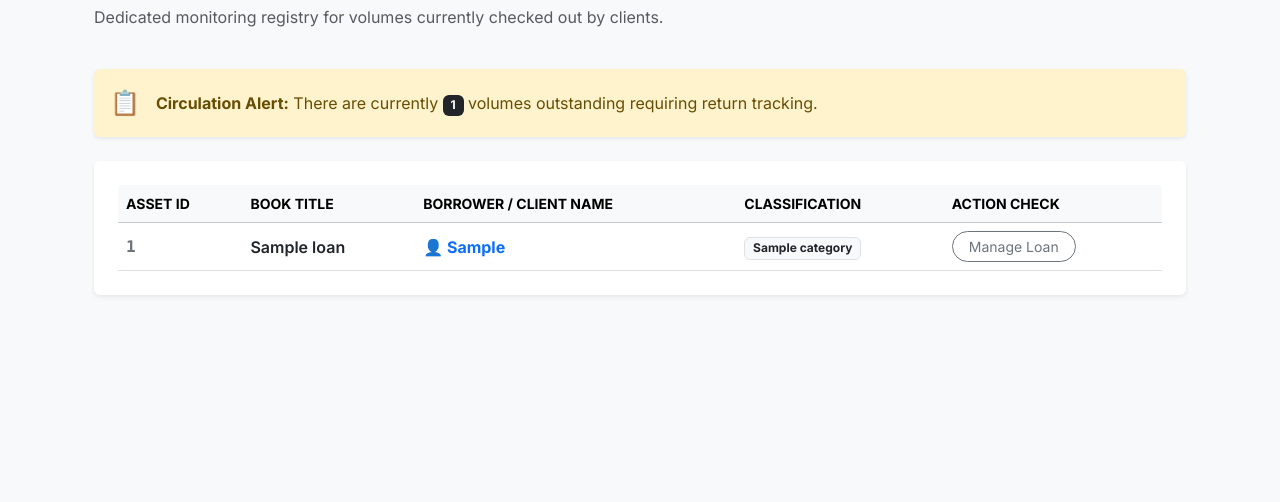
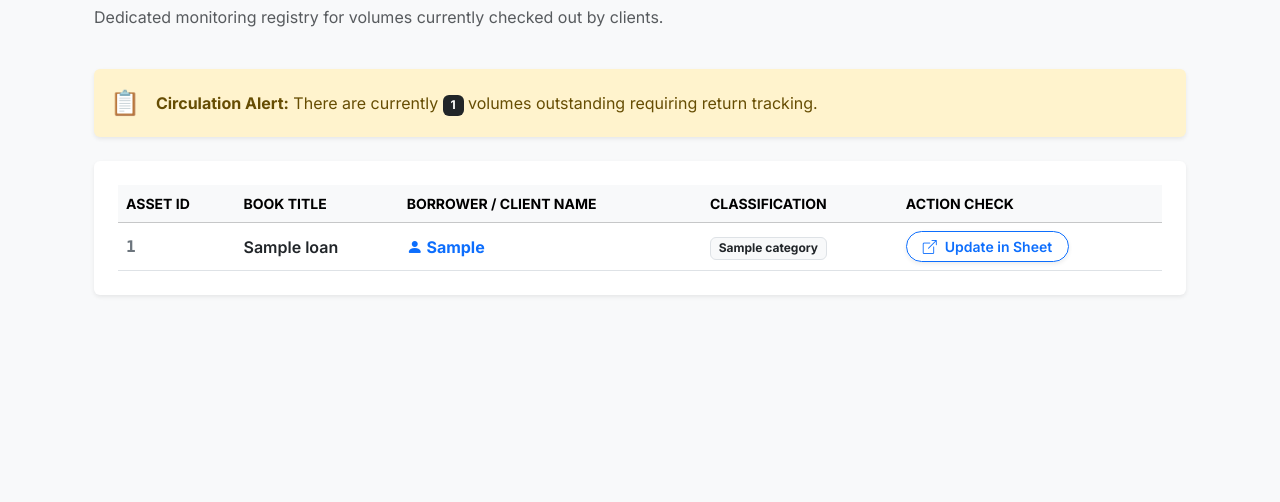
Before and after one commit to berkeley-library-admin/SCHOOL_LIBRARY_PORTAL, a Flask app: template app/templates/borrowed.html in a window 1280 px wide. Shown: the part 161-663 px from the top of the page. Run offline with Flask 3, Linux system fonts and the light colour scheme; the template is opened without the code that fills it: most values are stand-ins (such as "Sample title", 1, 10 or a date in 2020).

Commit message:
Update borrowed.html

```diff
--- a/app/templates/borrowed.html
+++ b/app/templates/borrowed.html
@@ -33,19 +33,16 @@
                     <tr>
                         <td class="font-monospace fw-bold text-secondary">{{ loan.id }}</td>
                         <td class="fw-semibold text-dark">{{ loan.title }}</td>
-                        <td class="fw-bold text-primary">👤 {{ loan.borrowed_by if loan.borrowed_by else 'Unknown Student' }}</td>
+                        <td class="fw-bold text-primary">
+                            <i class="bi bi-person-fill"></i> {{ loan.borrowed_by if loan.borrowed_by else 'Unknown Student' }}
+                        </td>
                         <td><span class="badge bg-light text-dark border">{{ loan.category }}</span></td>
                         <td>
-                            <button class="btn btn-sm btn-outline-secondary rounded-pill px-3" onclick="alert('System connected to live Google Sheet data pipeline. To check this book back in, clear or modify its row inside your Google Spreadsheet database matrix!')">
-                                Manage Loan
-                            </button>
-                        </td>
-                    </tr>
-                    {% else %}
-                    <tr>
-                        <td colspan="5" class="text-center text-muted py-5">
-                            <div class="fs-2 mb-2">🎉</div>
-                            All assets accounted for! Zero active loans currently registered.
+                            <a href="https://docs.google.com/spreadsheets/d/1O0w6xS-rI6f6p6U6B7t_fR7v1tI3y7x_JgBmUE0cgZ1MnB/edit"
+                               target="_blank"
+                               class="btn btn-outline-primary btn-sm fw-semibold rounded-pill px-3 d-inline-flex align-items-center shadow-sm">
+                                <i class="bi bi-box-arrow-up-right me-2"></i> Update in Sheet
+                            </a>
                         </td>
                     </tr>
                     {% endfor %}
```
